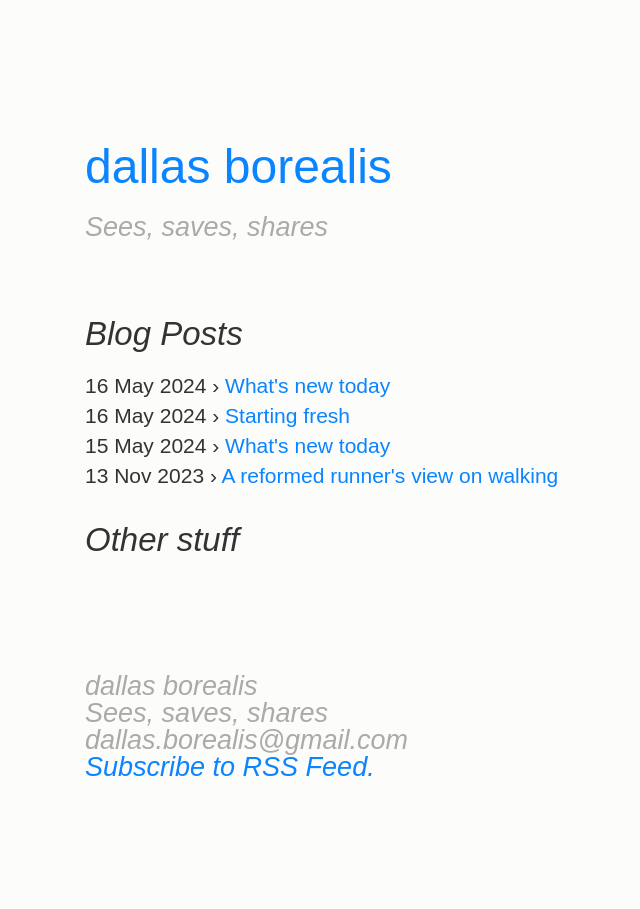
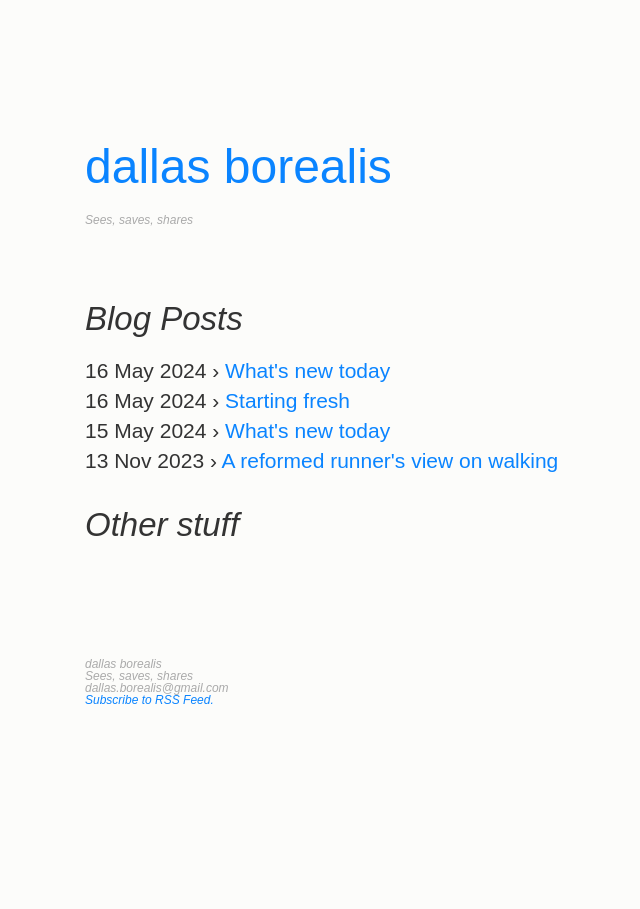
Before and after one commit to dallas-borealis/dallas-borealis.github.io, a Jekyll site: the page built from index.html, in a window 1280 px wide. Shown: the whole page, without its empty margins (75-715 px from the left). Built offline with Jekyll 4.4.1, drawn with Linux system fonts in a browser that asks for light colours.

Commit message:
Update screen.css

```diff
--- a/css/screen.css
+++ b/css/screen.css
@@ -104,7 +104,7 @@ p.subtitle {
    font-style: italic;
    margin-top: 1rem;
    margin-bottom: 1rem;
-   font-size: 1.8rem;
+   font-size: 80%;
    display: block;
    line-height: 1;
    color: #aaa;
```
